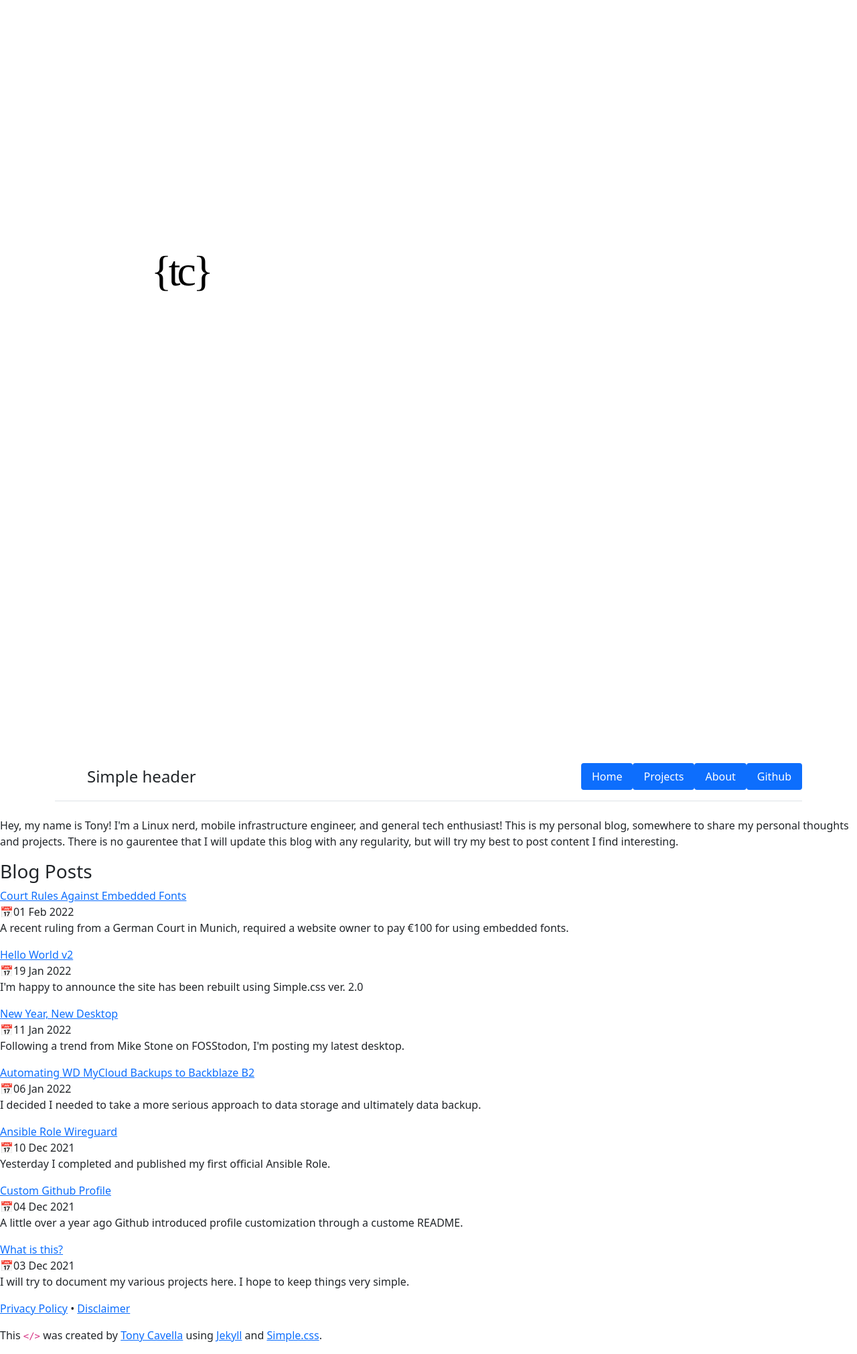
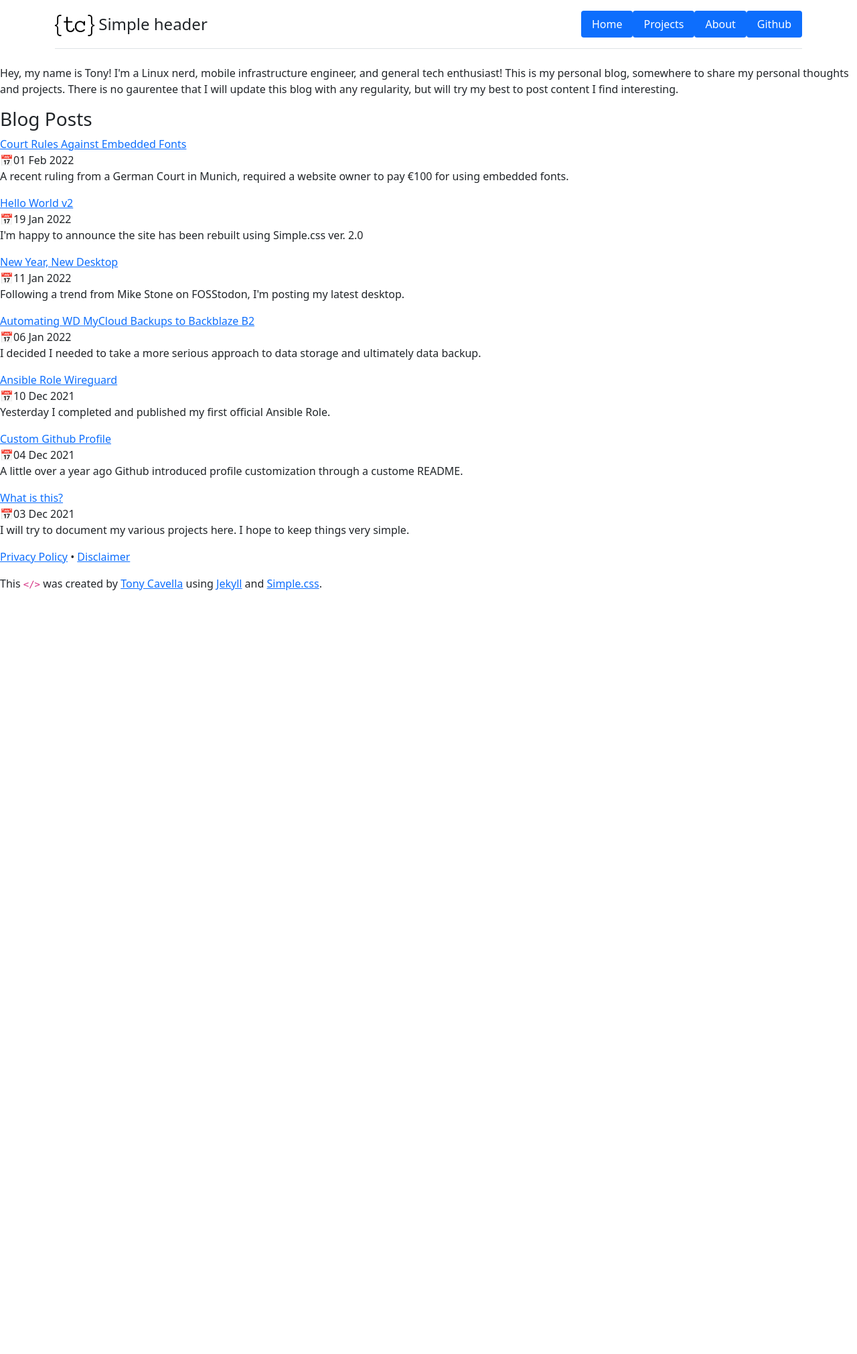
Before and after one commit to acavella/dev.cavella.com, a Jekyll site: the page built from index.md, in a window 1280 px wide. Shown: the whole page at 67% size. Built offline with Jekyll 4.4.1, drawn with Linux system fonts in a browser that asks for light colours; after the commit the page ends 900 px from its top, so only the background shows below that.

Commit message:
update image
Signed-off-by: Tony Cavella <9434191+acavella@users.noreply.github.com>

```diff
--- a/_layouts/default.html
+++ b/_layouts/default.html
@@ -14,15 +14,17 @@
     <svg xmlns="http://www.w3.org/2000/svg" style="display: none;">
       <symbol id="bootstrap" viewBox="0 0 118 94">
         <title>Bootstrap</title>
-        <img src="/assets/images/tc-logo3.svg" />
+
       </symbol>
     </svg>
 
     <div class="container">
       <header class="d-flex flex-wrap justify-content-center py-3 mb-4 border-bottom">
         <a href="/" class="d-flex align-items-center mb-3 mb-md-0 me-md-auto text-dark text-decoration-none">
-          <svg class="bi me-2" width="40" height="32"><use xlink:href="#bootstrap"/></svg>
-          <span class="fs-4">Simple header</span>
+          <span class="bi me-2" width="40" height="32"><use xlink:href="#bootstrap"/></svg>
+          <span class="fs-4">
+            <img src="/assets/images/tc-logo4.png" />
+            Simple header</span>
         </a>
         {% include navigation.html %}
 
```
